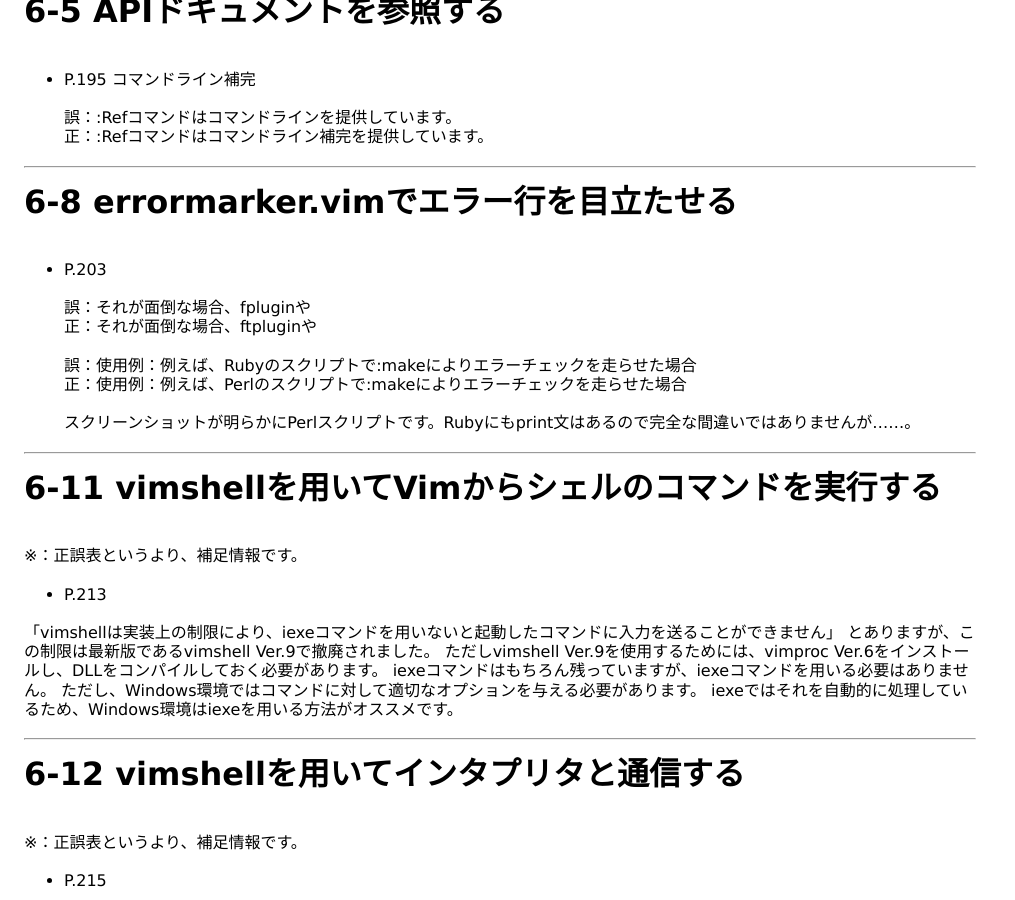
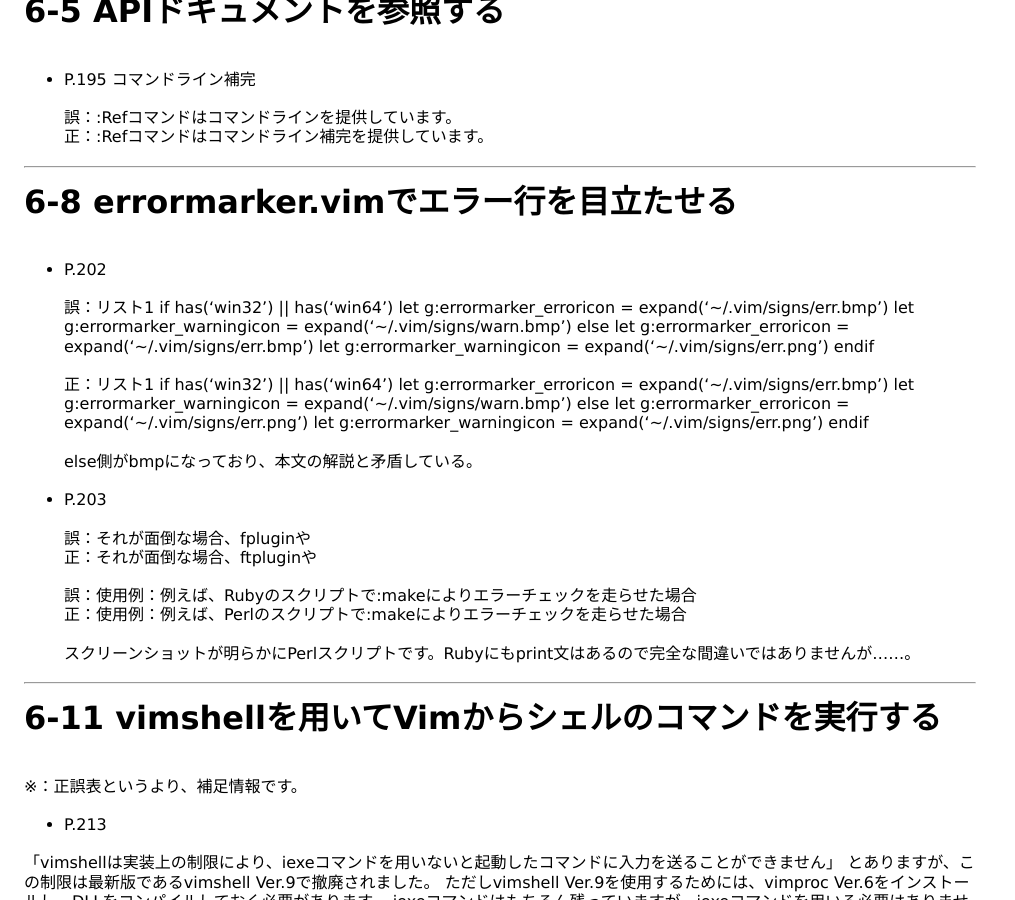
Before and after one commit to vim-jp/vim-jp.github.io, a Jekyll site: the page built from docs/books/vim-technique-bible/corrigenda.md, in a window 1280 px wide and 900 px high, scrolled down 2813 px. Shown: the whole window, without its empty margins (0-1015 px from the left). Built offline with Jekyll 4.4.1, drawn with Linux system fonts in a browser that asks for light colours; nearby versions of some CDN libraries; Markdown is read by kramdown in place of the engine named in the settings; comment, search, counter and statistics services are not loaded.

Commit message:
- Updated corrigenda.

```diff
--- a/docs/books/vim-technique-bible/corrigenda.md
+++ b/docs/books/vim-technique-bible/corrigenda.md
@@ -99,6 +99,29 @@
 
 <hr />
 # 6-8 errormarker.vimでエラー行を目立たせる
+* P.202
+
+> 誤：リスト1
+> if has('win32') || has('win64')
+>   let g:errormarker_erroricon = expand('~/.vim/signs/err.bmp')
+>   let g:errormarker_warningicon = expand('~/.vim/signs/warn.bmp')
+> else
+>   let g:errormarker_erroricon = expand('~/.vim/signs/err.bmp')
+>   let g:errormarker_warningicon = expand('~/.vim/signs/err.png')
+> endif
+
+> 正：リスト1
+> if has('win32') || has('win64')
+>   let g:errormarker_erroricon = expand('~/.vim/signs/err.bmp')
+>   let g:errormarker_warningicon = expand('~/.vim/signs/warn.bmp')
+> else
+>   let g:errormarker_erroricon = expand('~/.vim/signs/err.png')
+>   let g:errormarker_warningicon = expand('~/.vim/signs/err.png')
+> endif
+>
+> else側がbmpになっており、本文の解説と矛盾している。
+>
+
 * P.203
 
 > 誤：それが面倒な場合、fpluginや<br />
```
